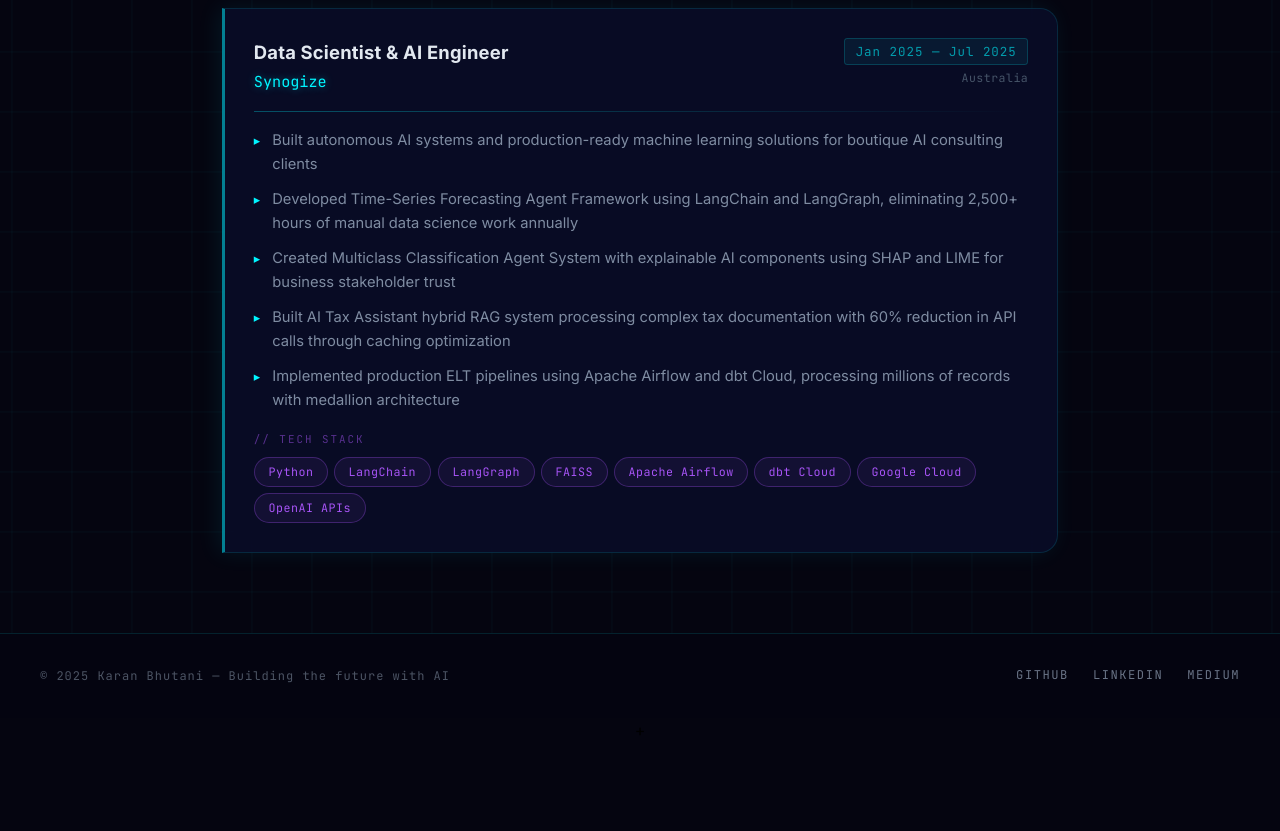
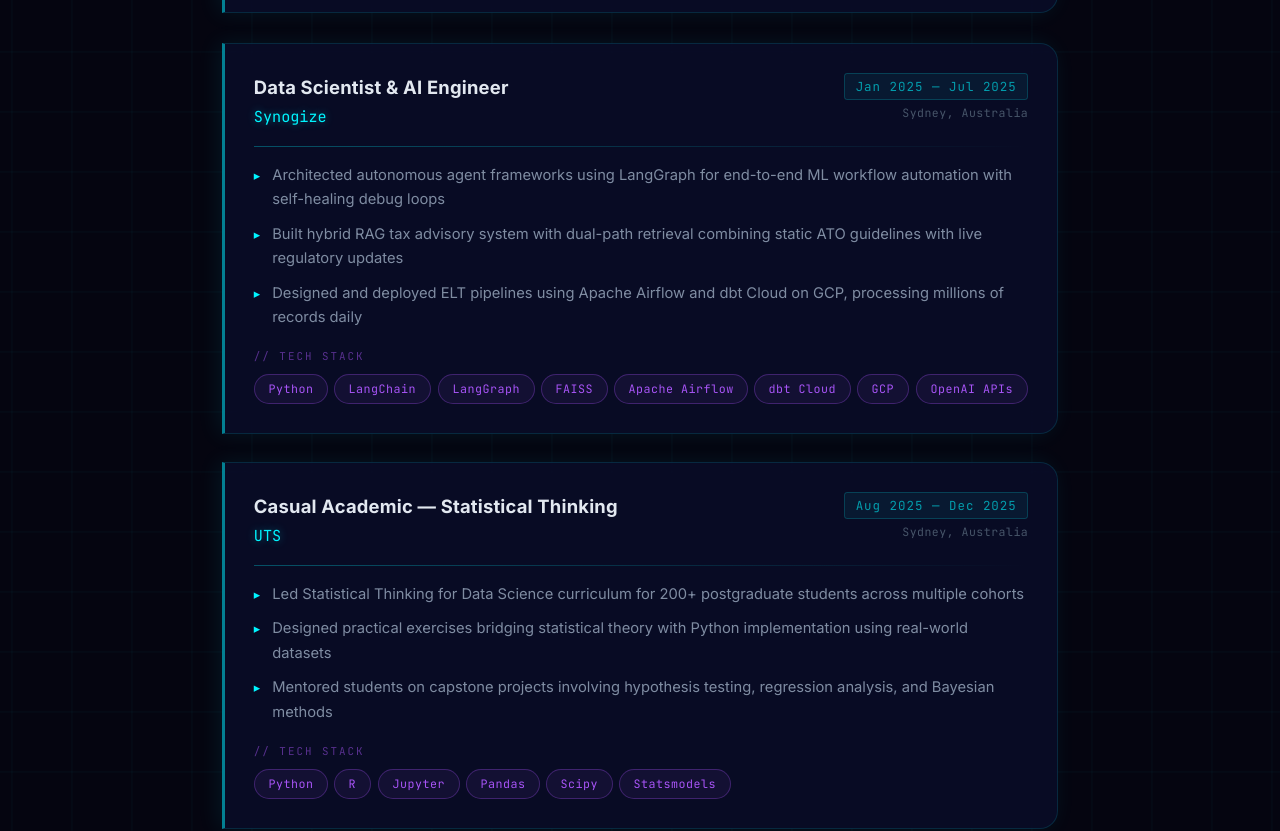
Before and after one commit to karan-ssj3/portfolio, a React (Vite) app: page /experience in a window 1280 px wide. Shown: the part 860-1691 px from the top of the page. Before the commit the page ends 1603 px from the top, so only its background shows below. Built offline with nearby package versions, Linux system fonts and the light colour scheme.

Commit message:
fix: move rec engine to Deloitte, remove Fortune 500 and geospatial claims

```diff
--- a/src/data/experience.js
+++ b/src/data/experience.js
@@ -3,15 +3,18 @@
     id: 1,
     title: 'Data and AI Consultant',
     company: 'Deloitte',
-    location: 'Australia',
+    location: 'Sydney, Australia',
     startDate: 'Jul 2025',
     endDate: 'Present',
+    current: true,
+    accent: 'accent',
     description: [
-      'Lead strategic AI and data initiatives for Fortune 500 clients across financial services, manufacturing, and technology sectors',
+      'Lead strategic AI and data initiatives for enterprise clients across financial services, manufacturing, and technology sectors',
       'Built production-ready RAG systems for automated document processing, reducing manual handling time by 70% in manufacturing operations',
       'Developed asset health monitoring system with predictive maintenance capabilities, enabling shift from reactive to preventive maintenance',
       'Led comprehensive AI strategy development for major financial institution, managing 280+ stakeholders across 7 functional workshops',
-      'Designed Centre of Excellence operating models and geospatial analytics expansion strategies for enterprise clients',
+      'Developed recommendation engine using collaborative filtering for media streaming platform with 3.2M+ user profiles',
+      'Designed Centre of Excellence operating models for enterprise clients',
     ],
     techStack: ['Python', 'Azure OpenAI', 'LangChain', 'LangGraph', 'FAISS', 'Flask', 'Azure ML', 'REST APIs'],
   },
@@ -19,16 +22,32 @@
     id: 2,
     title: 'Data Scientist & AI Engineer',
     company: 'Synogize',
-    location: 'Australia',
+    location: 'Sydney, Australia',
     startDate: 'Jan 2025',
     endDate: 'Jul 2025',
+    current: false,
+    accent: 'purple',
     description: [
-      'Built autonomous AI systems and production-ready machine learning solutions for boutique AI consulting clients',
-      'Developed Time-Series Forecasting Agent Framework using LangChain and LangGraph, eliminating 2,500+ hours of manual data science work annually',
-      'Created Multiclass Classification Agent System with explainable AI components using SHAP and LIME for business stakeholder trust',
-      'Built AI Tax Assistant hybrid RAG system processing complex tax documentation with 60% reduction in API calls through caching optimization',
-      'Implemented production ELT pipelines using Apache Airflow and dbt Cloud, processing millions of records with medallion architecture',
+      'Architected autonomous agent frameworks using LangGraph for end-to-end ML workflow automation with self-healing debug loops',
+      'Built hybrid RAG tax advisory system with dual-path retrieval combining static ATO guidelines with live regulatory updates',
+      'Designed and deployed ELT pipelines using Apache Airflow and dbt Cloud on GCP, processing millions of records daily',
     ],
-    techStack: ['Python', 'LangChain', 'LangGraph', 'FAISS', 'Apache Airflow', 'dbt Cloud', 'Google Cloud', 'OpenAI APIs'],
+    techStack: ['Python', 'LangChain', 'LangGraph', 'FAISS', 'Apache Airflow', 'dbt Cloud', 'GCP', 'OpenAI APIs'],
+  },
+  {
+    id: 3,
+    title: 'Casual Academic — Statistical Thinking',
+    company: 'UTS',
+    location: 'Sydney, Australia',
+    startDate: 'Aug 2025',
+    endDate: 'Dec 2025',
+    current: false,
+    accent: 'teal',
+    description: [
+      'Led Statistical Thinking for Data Science curriculum for 200+ postgraduate students across multiple cohorts',
+      'Designed practical exercises bridging statistical theory with Python implementation using real-world datasets',
+      'Mentored students on capstone projects involving hypothesis testing, regression analysis, and Bayesian methods',
+    ],
+    techStack: ['Python', 'R', 'Jupyter', 'Pandas', 'Scipy', 'Statsmodels'],
   },
 ]
```
